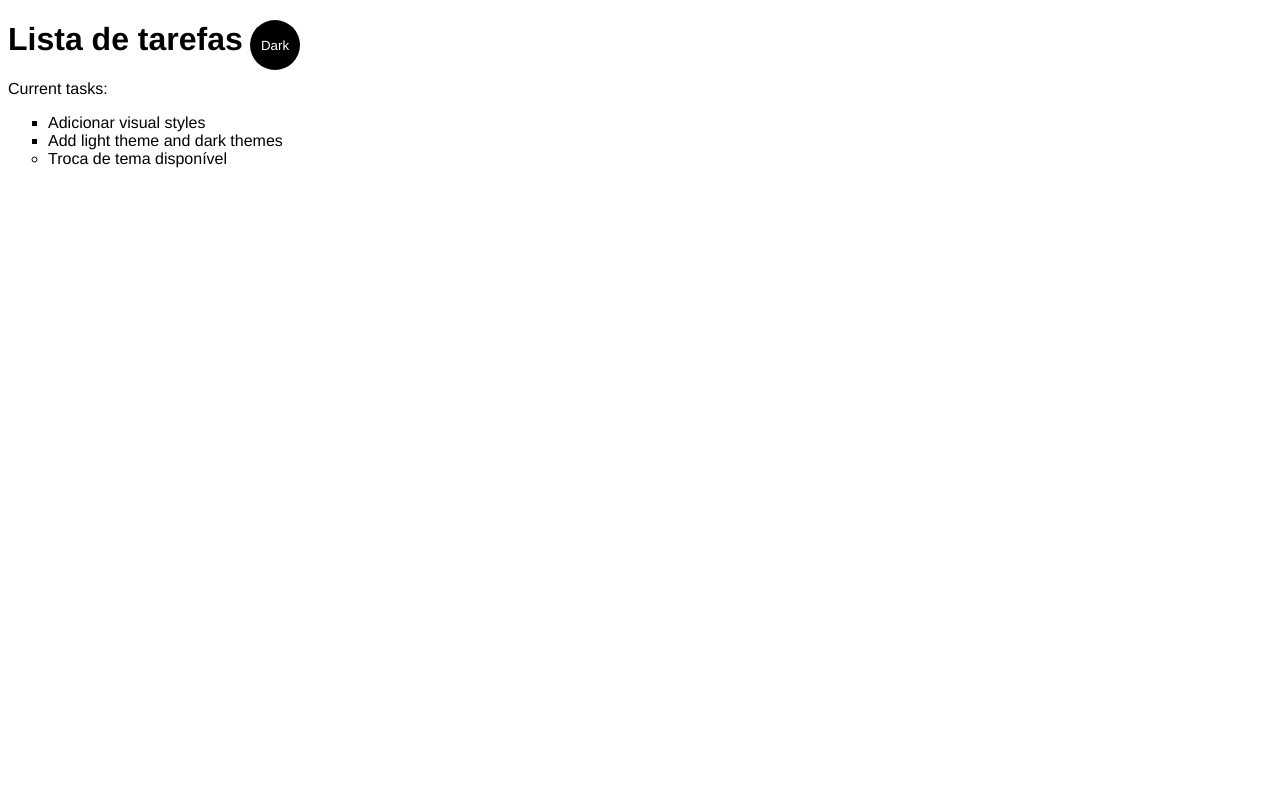
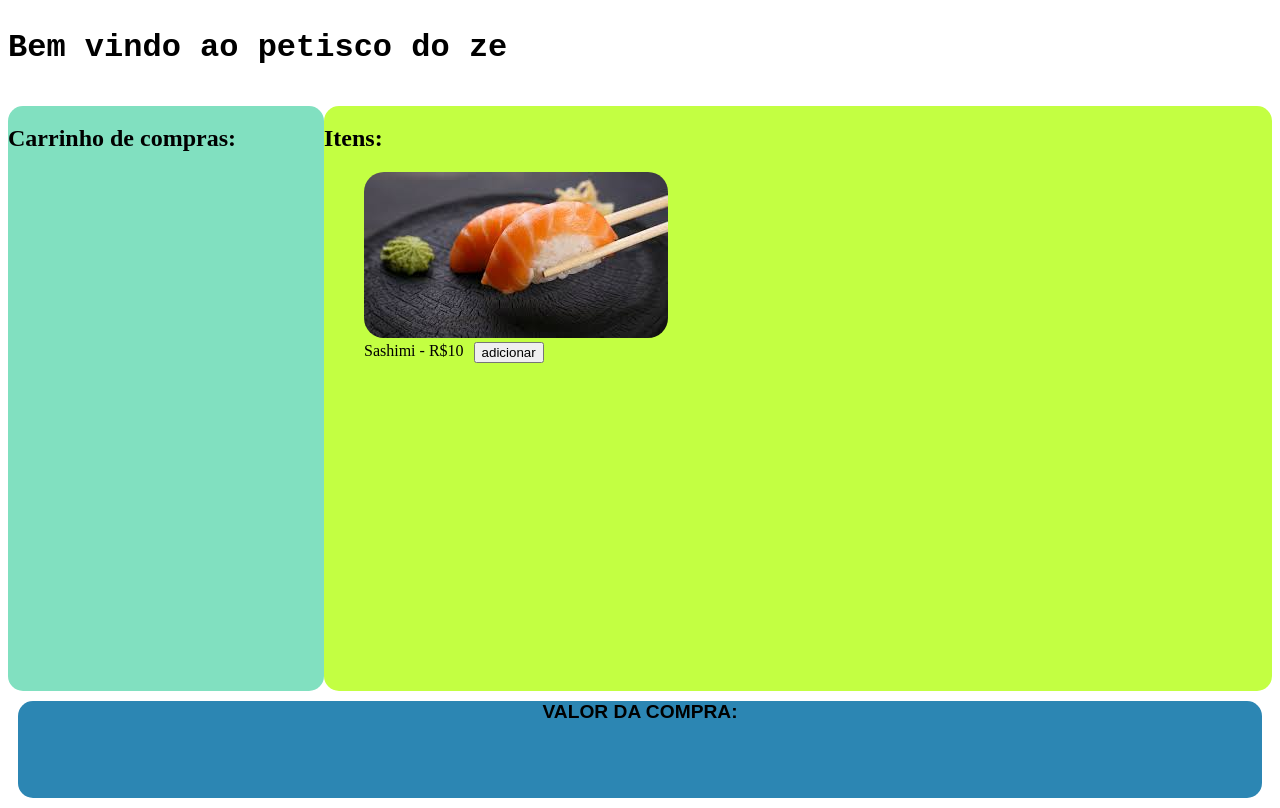
Before and after one commit to KKoan27/POKKOAN, a plain HTML site: page index.html in a window 1280 px wide. Drawn offline with Linux system fonts and the light colour scheme.

Commit message:
mudando o projeto

```diff
--- a/index.html
+++ b/index.html
@@ -1,23 +1,45 @@
 <!DOCTYPE html>
-<html lang="en">
+<html lang="pt">
+
 <head>
     <meta charset="UTF-8">
     <meta name="viewport" content="width=device-width, initial-scale=1.0">
-    <title>WebSimples</title>
     <link rel="stylesheet" href="style.css">
+    <title>SiteTeste</title>
 </head>
-<body class="light-theme">
-    <h1>Lista de tarefas</h1>
-    <p id="msg">Current tasks:</p>
-    <ul>
-        <li class="list">Adicionar visual styles</li>
-        <li class="list">Add light theme and dark themes</li>
-        <li>Troca de tema disponível</li>
-    </ul>
-    <div>
-        <button class="btn">Dark</button>
+
+
+<body>
+    <header>
+        <h1 id="Titulo">Bem vindo ao petisco do ze </h1>
+
+    </header>
+
+    <div class="Container">
+        <div class="C1">
+            <h2> Carrinho de compras:</h2>
+
+        </div>
+        <div class="C2"> <h2>Itens:</h2>
+            <div id="Itens">
+            <figure>
+            <img class="alimstyle" src="Misc\Sushi.jpeg" alt="Sushi">
+            <div id="Sushi">
+            <figcaption> Sashimi - R$10 </figcaption>
+            <button>adicionar</button>
+        </div>
+            </div>
+        </figure>
+
+         </div>
+
     </div>
-    <script src="main.js"></script>
-    <noscript>Você precisa habilitar JavaScript para ver o site inteiro</noscript>
+
+    <footer>
+        VALOR DA COMPRA:
+    </footer>
+
 </body>
+
+
 </html>
--- a/main.js
+++ b/main.js
@@ -1,20 +1,14 @@
-'use strict';
+'use strict'
 const switcher = document.querySelector('.btn');
 
 switcher.addEventListener('click', function () {
-    // Alterna a classe 'dark-theme' no elemento body
-    document.body.classList.toggle('dark-theme');
-
-    // Obtém a classe atual do elemento body
-    var classname = document.body.className;
-
-    // Verifica se a classe atual é 'dark-theme'
+    document.body.classList.toggle('dark-theme')
+    var classname = document.body.classname;
     if (classname.includes('dark-theme')) {
-        this.textContent = "Light"; // Altera o texto do botão para "Light"
-    } else {
-        this.textContent = "Dark"; // Altera o texto do botão para "Dark"
+        this.textContent = "Dark";
     }
-
-    // Loga a classe atual no console
-    console.log('current class name: ' + classname);
-});
+    else {
+        this.textContent = "ight";
+    }
+    console.log('current class name:' + classname)
+})
--- a/style.css
+++ b/style.css
@@ -1,70 +1,75 @@
-/* Fontes padrão */
-body {
-    font-family: monospace;
+html{
+    height: 100%;
+    width: 100%;
+    display: flex;
+
+}
+header{
+    color: rgb(0, 0, 0);
+    font-family: Andale Mono, monospace	;
+    font-weight: 600;
+    flex: 1;
+    border-radius: 15px;
+
+
 }
 
-ul {
-    font-family: helvetica;
+
+.C1{
+    background-color: rgb(129, 224, 192);
+    flex: 1;
+    border-radius: 15px;
+
+
+}
+.C2{
+    background-color: rgb(195, 255, 66);
+    flex: 3;
+    border-radius: 15px;
+
 }
 
-li {
-    list-style: circle;
+.C2 #Itens {
+    font-weight:400;
 }
 
-.list {
-    list-style: square;
+.Container{
+    display: flex;
+    flex-direction: row;
+    height: 100%;
+    width: 100%;
+    flex: 6;
 }
 
-/* Variáveis de tema */
-:root {
-    --green: #00FF00;
-    --white: #FFFFFF;
-    --black: #000000;
-    --bg: var(--white); /* Padrão para temas */
-    --fontcolor: var(--black);
-    --btnbg: var(--black);
-    --btnfontcolor: var(--white);
+body{
+height: 100%;
+width: 100%;
+display: flex;
+flex-direction: column;
+
 }
 
-/* Tema Claro */
-.light-theme {
-    --bg: var(--white);
-    --fontcolor: var(--black);
-    --btnbg: var(--black);
-    --btnfontcolor: var(--white);
+footer{
+flex: 1;
+background-color: rgb(44, 134, 179);
+text-align: center;
+border-radius: 15px;
+margin: 10px;
+font-family: Arial;
+font-size: larger;
+font-weight:700;
 }
 
-/* Tema Escuro */
-.dark-theme {
-    --bg: var(--black);
-    --fontcolor: var(--green);
-    --btnbg: var(--white);
-    --btnfontcolor: var(--black);
+.alimstyle{
+    image-rendering: optimizeQuality;
+    border-color: aquamarine;
+    border-radius: 20px;
 }
 
-/* Estilo geral */
-* {
-    color: var(--fontcolor);
-    font-family: helvetica;
+
+#Sushi{
+    display: flex;
 }
-
-body {
-    background: var(--bg);
+#Sushi button{
+    margin-left: 10px;
 }
-
-/* Estilos do botão */
-.btn {
-    position: absolute;
-    top: 20px;
-    left: 250px;
-    height: 50px;
-    width: 50px;
-    border-radius: 50%;
-    border: none;
-    color: var(--btnfontcolor);
-    background: var(--btnbg);
-}
-
-.btn:focus {
-    outline-style: none;
-}
```
Also changed, not shown: Misc/Açai.jpeg (added), Misc/ComboLanche.jpeg (added), Misc/Sushi.jpeg (added).
